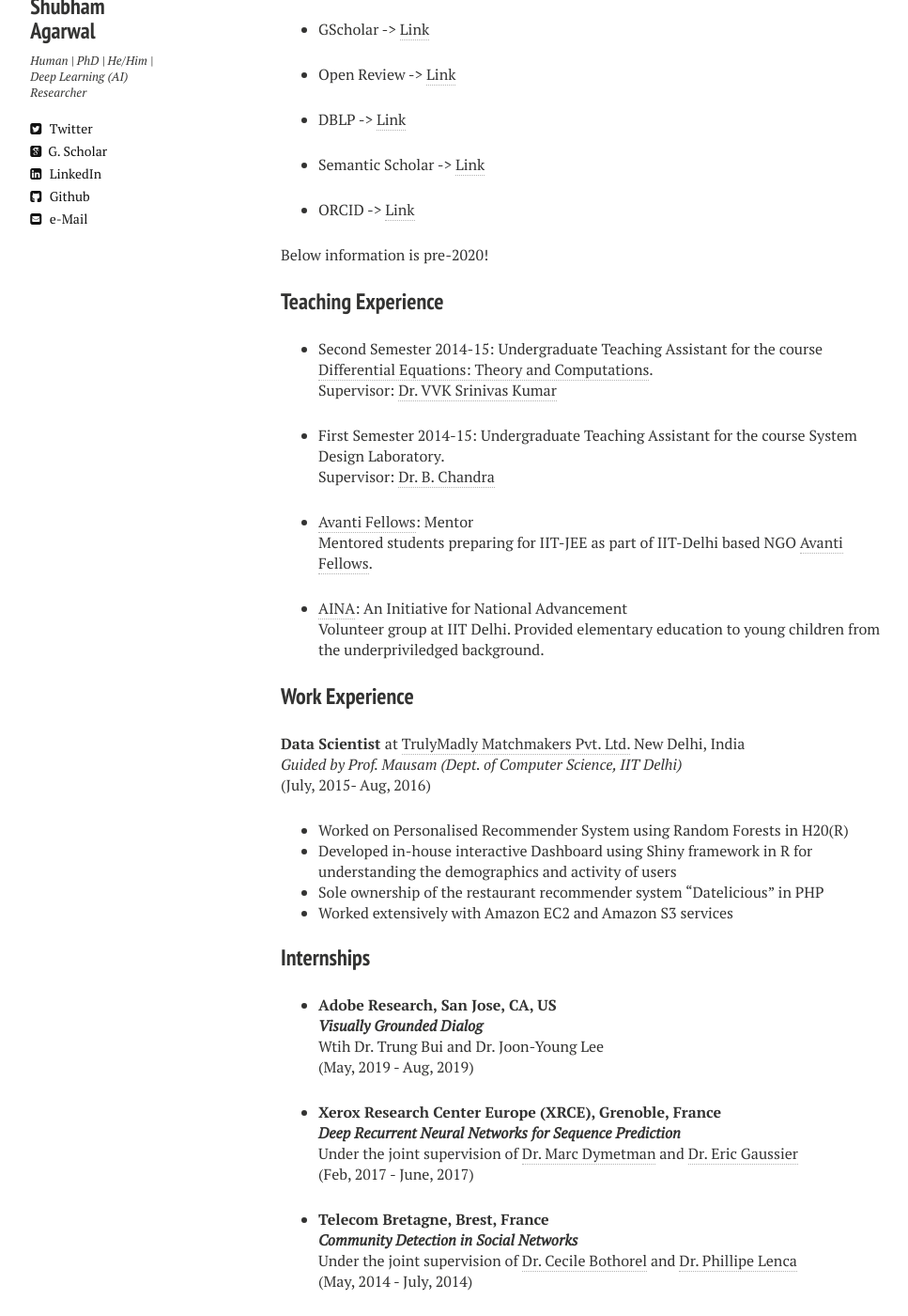
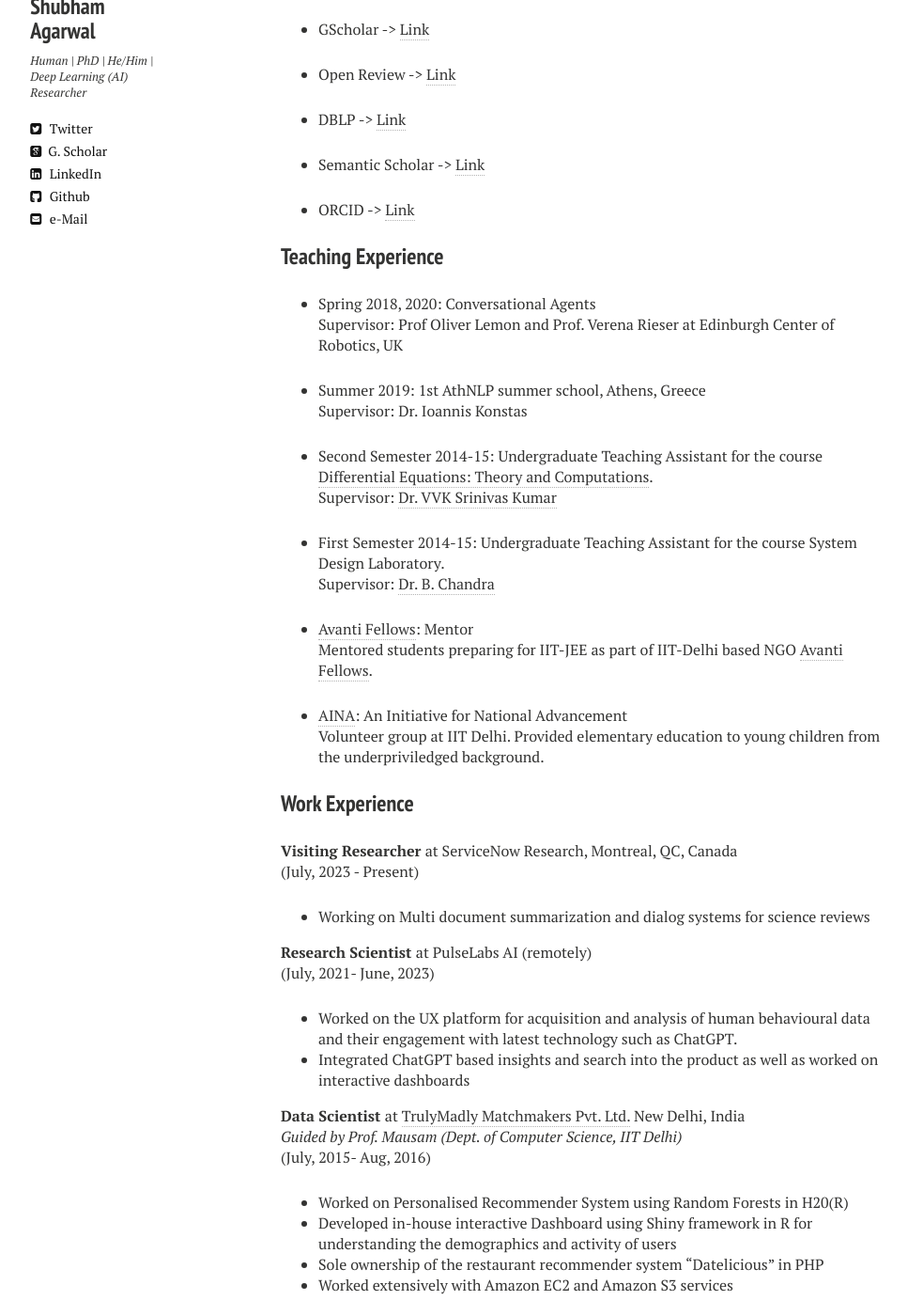
Before and after one commit to shubhamagarwal92/shubhamagarwal92.github.io, a Jekyll site: the page built from academic_activities.md, in a window 1280 px wide and 1400 px high, scrolled down 533 px. Shown: the whole window at 94% size, without its empty margins (21-988 px from the left). Built offline with Jekyll 4.4.1, drawn with Linux system fonts in a browser that asks for light colours; nearby versions of some CDN libraries; some of the changed text lies outside the part shown.

Commit message:
Update academic_activities.md

```diff
--- a/academic_activities.md
+++ b/academic_activities.md
@@ -24,9 +24,13 @@
 
 * ORCID -> [Link](https://orcid.org/0000-0002-2977-9615)
 
-Below information is pre-2020!
+### Teaching Experience
 
-### Teaching Experience
+* Spring 2018, 2020: Conversational Agents
+<br />Supervisor: Prof Oliver Lemon and Prof. Verena Rieser at Edinburgh Center of Robotics, UK
+
+* Summer 2019: 1st AthNLP summer school, Athens, Greece
+<br />Supervisor: Dr. Ioannis Konstas
 
 * Second Semester 2014-15: Undergraduate Teaching Assistant for the course [Differential Equations: Theory and Computations](http://web.iitd.ac.in/~vvksrini/Oldhomepage/).
 <br />Supervisor: [Dr. VVK Srinivas Kumar](http://web.iitd.ac.in/~vvksrini/vvksrini/)
@@ -42,6 +46,18 @@
 
 ### Work Experience
 
+<strong>Visiting Researcher </strong> at ServiceNow Research, Montreal, QC, Canada
+<br />(July, 2023 - Present)
+
+* Working on Multi document summarization and dialog systems for science reviews
+
+
+<strong>Research Scientist </strong> at PulseLabs AI (remotely)
+<br />(July, 2021- June, 2023)
+
+* Worked on the UX platform for acquisition and analysis of human behavioural data and their engagement with latest technology such as ChatGPT.
+* Integrated ChatGPT based insights and search into the product as well as worked on interactive dashboards
+
 <strong>Data Scientist </strong> at [TrulyMadly Matchmakers Pvt. Ltd.](http://trulymadly.com/)
 New Delhi, India
 <br /><i>Guided by Prof. [Mausam](http://homes.cs.washington.edu/~mausam/) (Dept. of Computer Science, IIT Delhi) </i>
@@ -56,8 +72,8 @@
 
 * <strong> Adobe Research, San Jose, CA, US </strong>
 <br /><strong><i>Visually Grounded Dialog</i></strong>
-<br /> Wtih Dr. Trung Bui and Dr. Joon-Young Lee
-<br />(May, 2019 - Aug, 2019)
+<br /> Wtih [Dr. Trung Bui](https://sites.google.com/site/trungbuistanford/) and [Dr. Joon-Young Lee](https://joonyoung-cv.github.io/)
+<br />(May, 2019 - Aug, 2019 and Summers 2020)
 
 * <strong> Xerox Research Center Europe (XRCE), Grenoble, France </strong>
 <br /><strong><i>Deep Recurrent Neural Networks for Sequence Prediction</i></strong>
```
